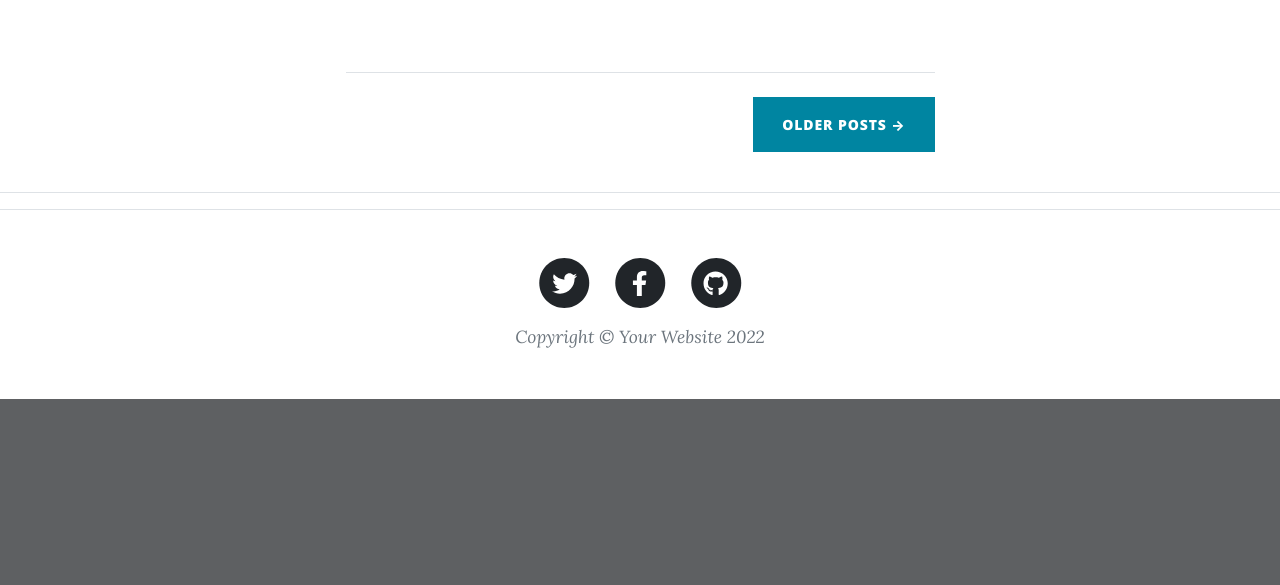
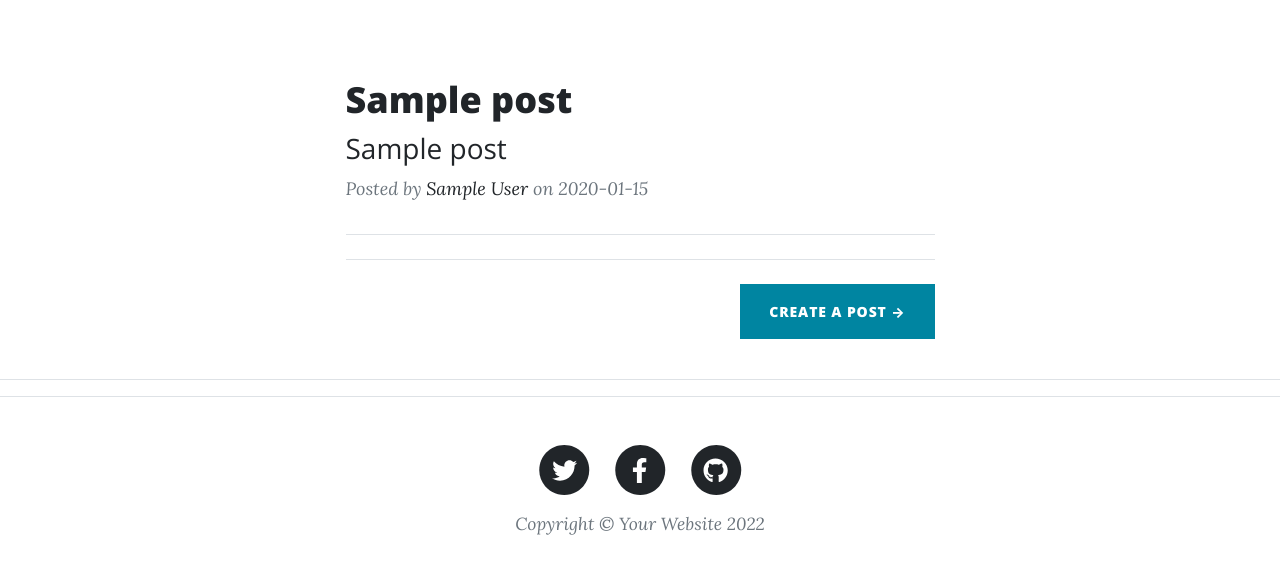
Before and after one commit to aleakd/blog-actualizado, a Flask app: page / in a window 1280 px wide. Shown: the part 532-1117 px from the top of the page. Before the commit the page ends 931 px from the top, so only its background shows below. Run offline with Flask 3, Linux system fonts and the light colour scheme; tables that the repository leaves empty hold one stand-in row (values such as "Sample post"); some libraries are stand-ins or nearby versions.

Commit message:
blog terminado
queda el formulario contacto para que llegue un mail al recibir algun correo

```diff
--- a/main.py
+++ b/main.py
@@ -1,23 +1,54 @@
-from flask import Flask, render_template, request
-import requests
+from flask import Flask, render_template, redirect, url_for
+from flask_bootstrap import Bootstrap
+from flask_sqlalchemy import SQLAlchemy
+from flask_wtf import FlaskForm
+from wtforms import StringField, SubmitField
+from wtforms.validators import DataRequired, URL
+from flask_ckeditor import CKEditor, CKEditorField
+from datetime import date
+
+app = Flask(__name__)
+app.config['SECRET_KEY'] = '8BYkEfBA6O6donzWlSihBXox7C0sKR6b'
+ckeditor = CKEditor(app)
+Bootstrap(app)
+
+##CONNECT TO DB
+app.config['SQLALCHEMY_DATABASE_URI'] = 'sqlite:///posts.db'
+app.config['SQLALCHEMY_TRACK_MODIFICATIONS'] = False
+db = SQLAlchemy(app)
+
+##CONFIGURE TABLE
+with app.app_context():
+    class BlogPost(db.Model):
+        id = db.Column(db.Integer, primary_key=True)
+        title = db.Column(db.String(250), unique=True, nullable=False)
+        subtitle = db.Column(db.String(250), nullable=False)
+        date = db.Column(db.String(250), nullable=False)
+        body = db.Column(db.Text, nullable=False)
+        author = db.Column(db.String(250), nullable=False)
+        img_url = db.Column(db.String(250), nullable=False)
+    db.create_all()
 
 
-posts = requests.get("https://api.npoint.io/2fcf7a0eef76645c194e").json()
-
-app = Flask(__name__)
+    ##WTForm|
+class CreatePostForm(FlaskForm):
+    title = StringField("Blog Post Title", validators=[DataRequired()])
+    subtitle = StringField("Subtitle", validators=[DataRequired()])
+    author = StringField("Your Name", validators=[DataRequired()])
+    img_url = StringField("Blog Image URL", validators=[DataRequired(), URL()])
+    body = CKEditorField("Blog Content", validators=[DataRequired()])
+    submit = SubmitField("Submit Post")
 
 @app.route('/')
-def home():
+def get_all_post():
+    posts = BlogPost.query.all()
     return render_template("index.html", all_post=posts)
 
 
 
-@app.route("/post/<int:index>")
-def show_post(index):
-     requested_post = None
-     for blog_post in posts:
-         if blog_post["id"] == index:
-             requested_post = blog_post
+@app.route("/post/<int:post_id>")
+def show_post(post_id):
+     requested_post = BlogPost.query.get(post_id)
      return render_template("post.html", post=requested_post)
 
 
@@ -29,19 +60,64 @@ def about():
 
 
 
+@app.route('/contact', methods=["GET","POST"])
+def contact():
+    return render_template("contact.html")
 
 
-@app.route('/contact', methods=["GET","POST"])
-def contact():
-    if request.method =="POST":
-        data = request.form
-        name = request.form["name"]
-        print(data["name"])
-        print(data["email"])
-        print(data["phone"])
-        print(data["message"])
-        return render_template("contact.html", msg_sent=True)
-    return render_template("contact.html", msg_sent=False)
+
+
+@app.route('/new-post', methods=["GET", "POST"])
+def new_post():
+    form = CreatePostForm()
+    if form.validate_on_submit():
+        new_post = BlogPost(
+            title = form.title.data,
+            subtitle = form.subtitle.data,
+            body=form.body.data,
+            img_url = form.img_url.data,
+            author = form.author.data,
+            date = date.today().strftime("%B %d, %Y")
+
+        )
+
+        db.session.add(new_post)
+        db.session.commit()
+        return redirect(url_for("get_all_post"))
+    return render_template("make-post.html", form=form)
+
+@app.route('/edit-post/<int:post_id>', methods=["GET", "POST"])
+def edit_post(post_id):
+    post = BlogPost.query.get(post_id)
+    edit_form = CreatePostForm(
+        title = post.title,
+        subtitle = post.subtitle,
+        img_url = post.img_url,
+        author = post.author,
+        body = post.body
+    )
+    if edit_form.validate_on_submit():
+        post.title = edit_form.title.data
+        post.subtitle = edit_form.subtitle.data
+        post.img_url = edit_form.img_url.data
+        post.author = edit_form.author.data
+        post.body = edit_form.body.data
+        db.session.commit()
+        return redirect(url_for("show_post", post_id= post.id))
+    return render_template("make-post.html", form= edit_form, is_edit= True)
+
+@app.route('/delete/<int:post_id>')
+def delete_post(post_id):
+    post_to_delete= BlogPost.query.get(post_id)
+    db.session.delete(post_to_delete)
+    db.session.commit()
+    return redirect(url_for('get_all_post'))
+
+
+if __name__ == "__main__":
+    app.run(debug=True)
+
+
 
 #@app.route('/form-entry', methods=["POST"])
 #def receive_data():
--- a/templates/header.html
+++ b/templates/header.html
@@ -26,8 +26,8 @@
                 <div class="collapse navbar-collapse" id="navbarResponsive">
                     <ul class="navbar-nav ms-auto py-4 py-lg-0">
                         <li class="nav-item"><a class="nav-link px-lg-3 py-3 py-lg-4" href="/">Home</a></li>
-                        <li class="nav-item"><a class="nav-link px-lg-3 py-3 py-lg-4" href="about">About</a></li>
-                        <li class="nav-item"><a class="nav-link px-lg-3 py-3 py-lg-4" href="contact">Contact</a></li>
+                        <li class="nav-item"><a class="nav-link px-lg-3 py-3 py-lg-4" href="./about">About</a></li>
+                        <li class="nav-item"><a class="nav-link px-lg-3 py-3 py-lg-4" href="./contact">Contact</a></li>
                     </ul>
                 </div>
             </div>
--- a/templates/index.html
+++ b/templates/index.html
@@ -21,7 +21,7 @@
 
         {% for post in all_post %}
           <div class="post-preview">
-          <a href="{{ url_for('show_post', index=post.id) }}">
+          <a href="{{ url_for('show_post', post_id=post.id) }}">
             <h2 class="post-title">
               {{post.title}}
             </h2>
@@ -42,7 +42,7 @@
           <hr class="my-4" />
           <!-- Pager-->
           <div class="d-flex justify-content-end mb-4">
-              <a class="btn btn-primary text-uppercase" href="#!">Older Posts →</a>
+              <a class="btn btn-primary text-uppercase" href="new-post">create a post →</a>
           </div>
        </div>
     </div>
--- a/templates/post.html
+++ b/templates/post.html
@@ -24,7 +24,11 @@
             <div class="container px-4 px-lg-5">
                 <div class="row gx-4 gx-lg-5 justify-content-center">
                     <div class="col-md-10 col-lg-8 col-xl-7">
-                        <p>{{post.body}}
+                        <p>{{post.body|safe }}
+                        <hr>
+                         <div class="clearfix">
+          <a class="btn btn-primary float-right" href="{{url_for('edit_post', post_id=post.id)}}">Edit Post</a>
+
                         </p>
                     </div>
                 </div>
```
Also changed, not shown: requirement.txt (+19 -1 lines), templates/make-post.html (added, +39 -0 lines).
